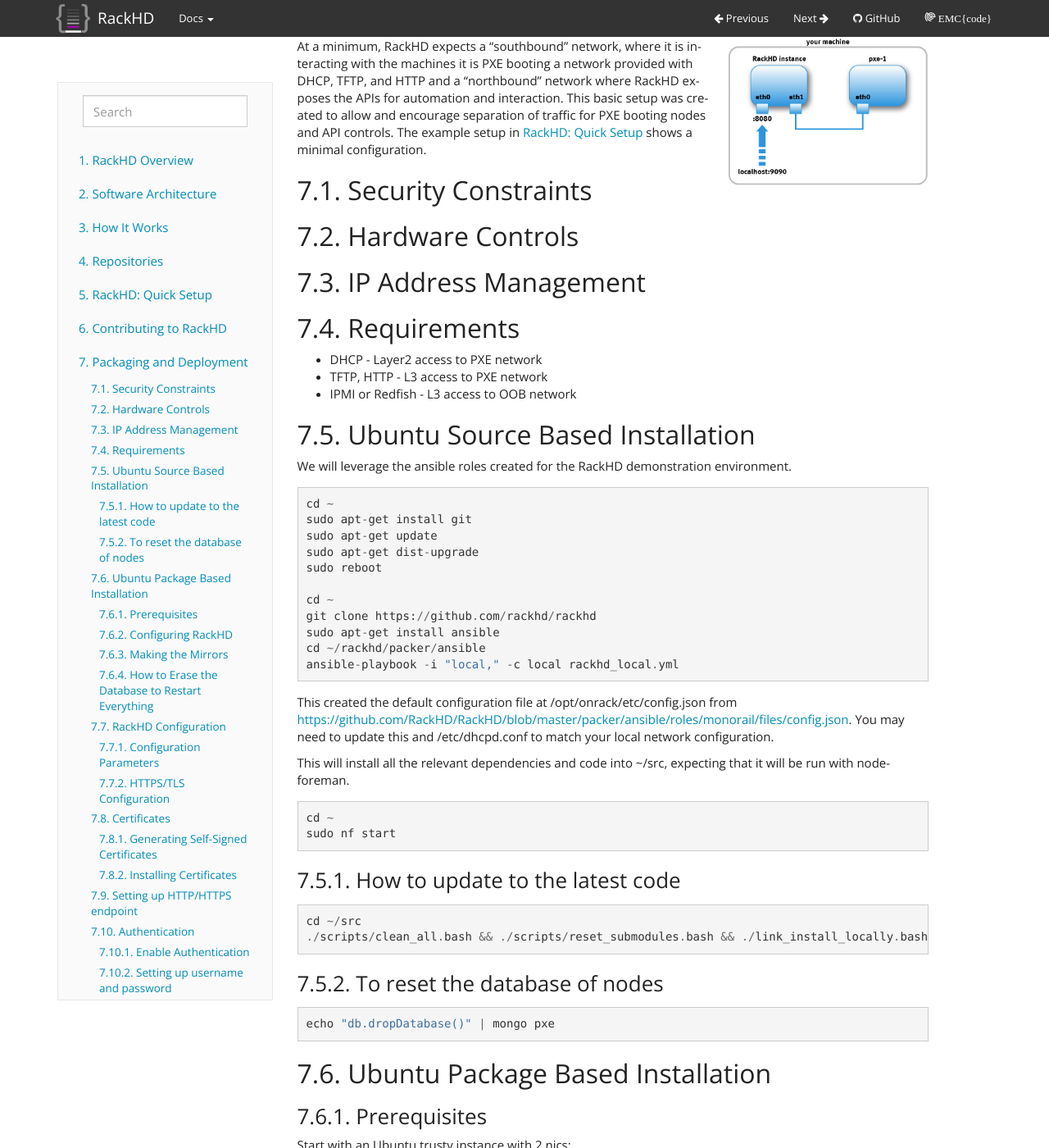
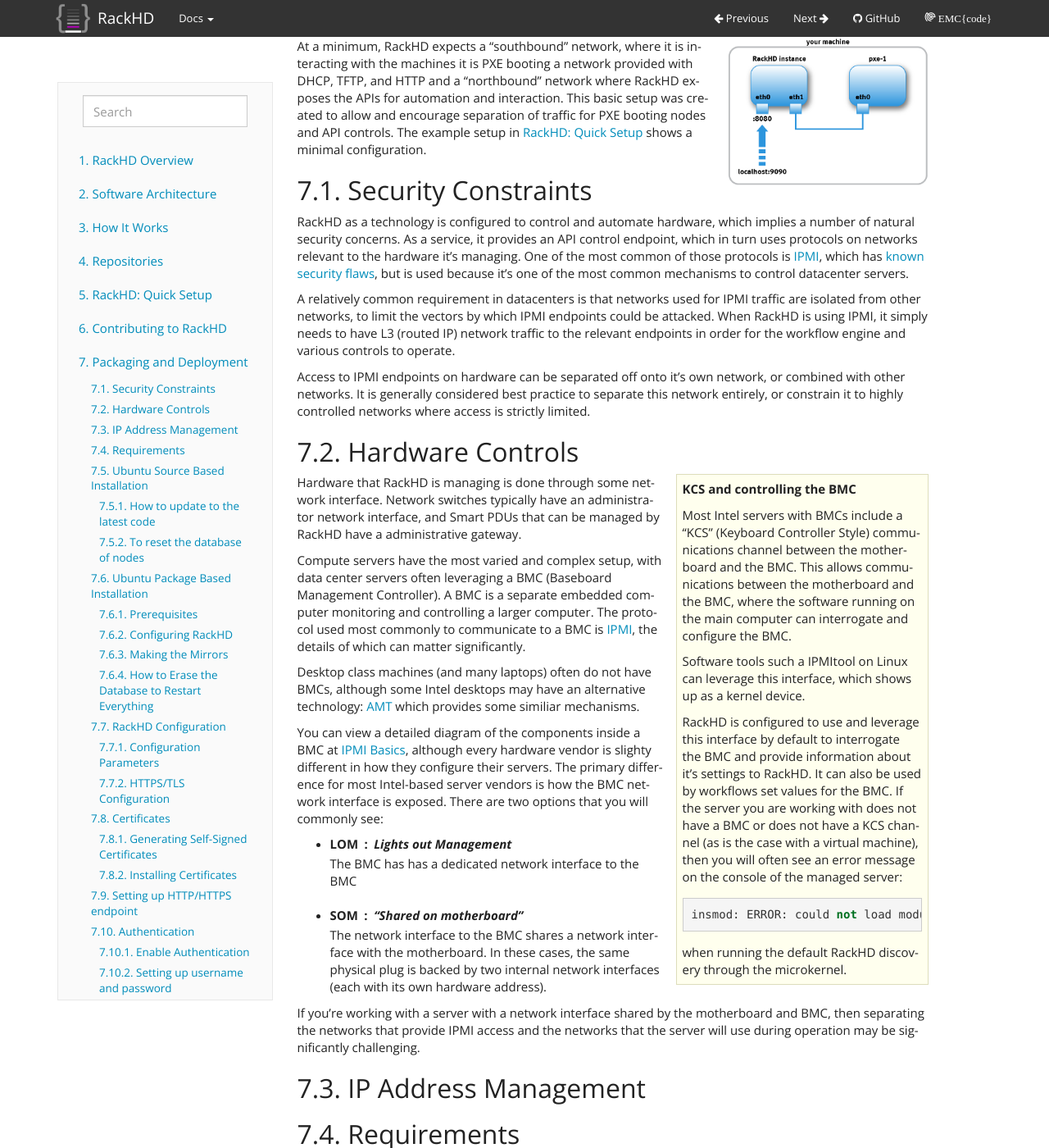
Before and after one commit to RackHD/docs, a Sphinx documentation site: the page built from docs/packaging_and_deployment.rst, in a window 1280 px wide and 1400 px high, scrolled down 319 px. Shown: the whole window at 82% size. Built offline with Sphinx 7.4.7, drawn with Linux system fonts in a browser that asks for light colours.

Commit message:
updated content

```diff
--- a/docs/packaging_and_deployment.rst
+++ b/docs/packaging_and_deployment.rst
@@ -27,13 +27,87 @@
 shows a minimal configuration.
 
 Security Constraints
---------------------
+----------------------
 
+RackHD as a technology is configured to control and automate hardware, which implies
+a number of natural security concerns. As a service, it provides an API control
+endpoint, which in turn uses protocols on networks relevant to the hardware it's
+managing. One of the most common of those protocols is `IPMI`_, which has
+`known security flaws`_, but is used because it's one of the most common mechanisms to
+control datacenter servers.
 
+A relatively common requirement in datacenters is that networks used for IPMI traffic
+are isolated from other networks, to limit the vectors by which IPMI endpoints
+could be attacked. When RackHD is using IPMI, it simply needs to have L3 (routed IP)
+network traffic to the relevant endpoints in order for the workflow engine and
+various controls to operate.
 
+Access to IPMI endpoints on hardware can be separated off onto it's own network, or
+combined with other networks. It is generally considered best practice to separate
+this network entirely, or constrain it to highly controlled networks where access
+is strictly limited.
+
+.. _IPMI: https://en.wikipedia.org/wiki/Intelligent_Platform_Management_Interface
+.. _known security flaws: https://community.rapid7.com/community/metasploit/blog/2013/07/02/a-penetration-testers-guide-to-ipmi
 
 Hardware Controls
 ------------------
+
+.. sidebar:: KCS and controlling the BMC
+
+    Most Intel servers with BMCs include a "KCS" (Keyboard Controller Style)
+    communications channel between the motherboard and the BMC. This
+    allows communications between the motherboard and the BMC, where the
+    software running on the main computer can interrogate and configure the BMC.
+
+    Software tools such a IPMItool on Linux can leverage this interface, which
+    shows up as a kernel device.
+
+    RackHD is configured to use and leverage this interface by default to
+    interrogate the BMC and provide information about it's settings to RackHD.
+    It can also be used by workflows set values for the BMC. If the server you
+    are working with does not have a BMC or does not have a KCS channel (as is
+    the case with a virtual machine), then you will often see an error message
+    on the console of the managed server:
+
+    .. code::
+
+        insmod: ERROR: could not load module /opt/drivers/ipmi_msghandler.ks: No such file or directory
+
+    when running the default RackHD discovery through the microkernel.
+
+Hardware that RackHD is managing is done through some network interface. Network
+switches typically have an administrator network interface, and Smart PDUs that
+can be managed by RackHD have a administrative gateway.
+
+Compute servers have the most varied and complex setup, with data center servers often
+leveraging a BMC (Baseboard Management Controller). A BMC is a separate embedded
+computer monitoring and controlling a larger computer. The
+protocol used most commonly to communicate to a BMC is `IPMI`_, the details of which
+can matter significantly.
+
+Desktop class machines (and many laptops) often do not have BMCs,
+although some Intel desktops may have an alternative technology: `AMT`_ which provides
+some similiar mechanisms.
+
+You can view a detailed diagram of the components inside a BMC at `IPMI Basics`_,
+although every hardware vendor is slighty different in how they configure their servers.
+The primary difference for most Intel-based server vendors is how the BMC network
+interface is exposed. There are two options that you will commonly see:
+
+* LOM : Lights out Management
+    The BMC has has a dedicated network interface to the BMC
+* SOM : "Shared on motherboard"
+    The network interface to the BMC shares a network interface with the motherboard.
+    In these cases, the same physical plug is backed by two internal network interfaces
+    (each with its own hardware address).
+
+If you're working with a server with a network interface shared by the motherboard and BMC,
+then separating the networks that provide IPMI access and the networks that the server
+will use during operation may be significantly challenging.
+
+.. _IPMI Basics: https://www.thomas-krenn.com/en/wiki/IPMI_Basics
+.. _AMT: https://en.wikipedia.org/wiki/Intel_Active_Management_Technology
 
 
 IP Address Management
```
